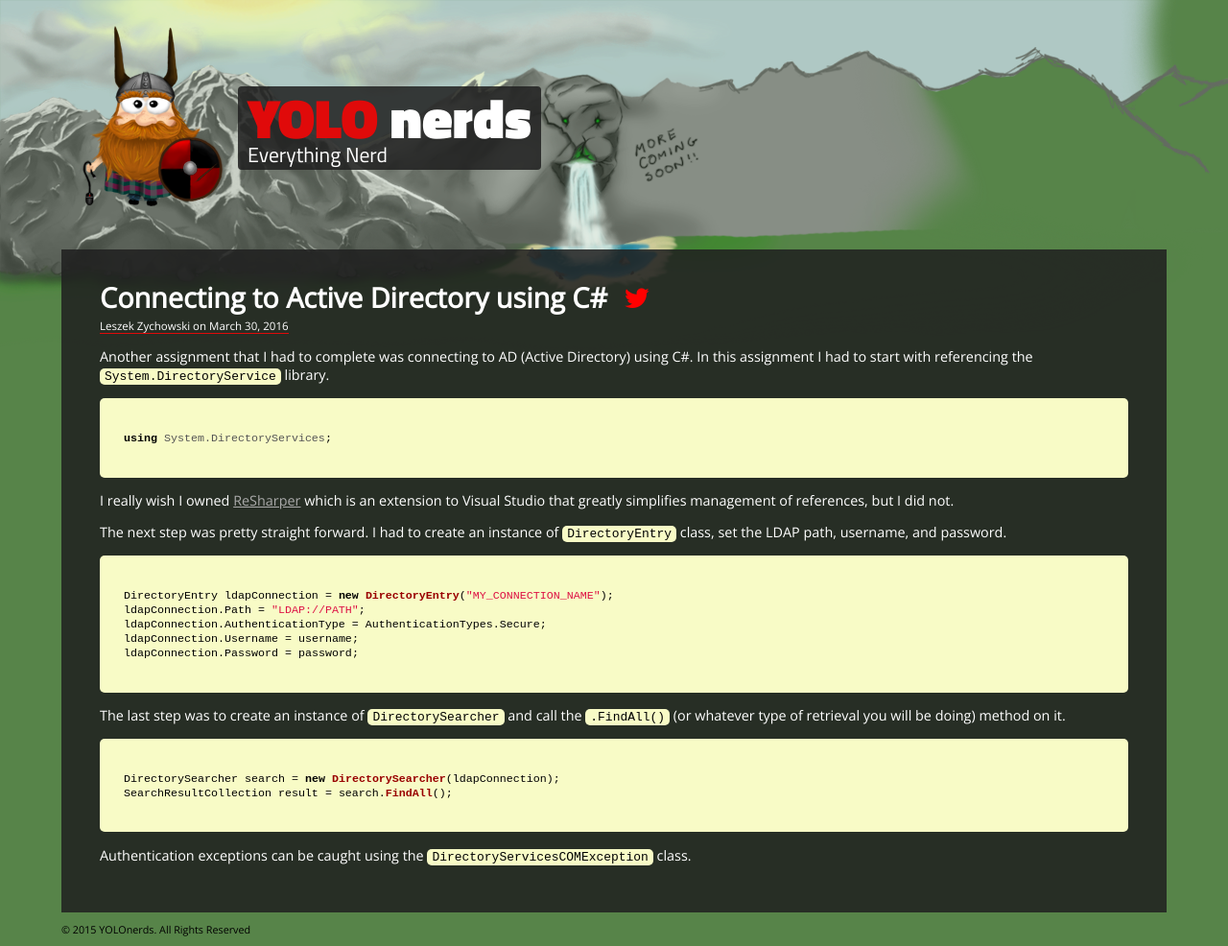
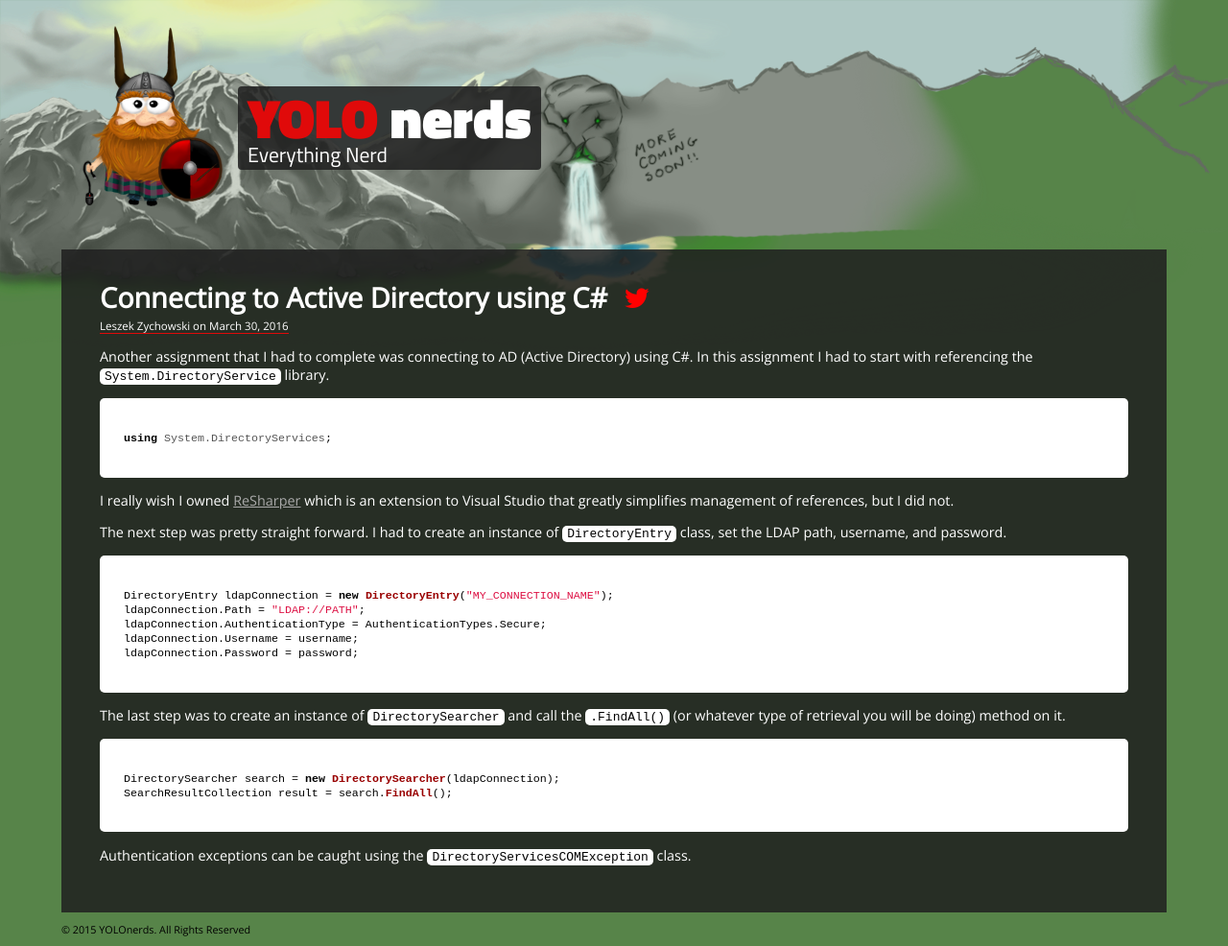
Before and after one commit to lzychowski/lzychowski.github.io, a Jekyll site: the page built from _posts/2016-03-30-Connecting-to-Active-Directory-using-CSharp.md, in a window 1280 px wide. Shown: the whole page at 96% size. Built offline with Jekyll 4.4.1, drawn with Linux system fonts in a browser that asks for light colours; nearby versions of some CDN libraries; comment, search, counter and statistics services are not loaded.

Commit message:
adjusted styles

```diff
--- a/_config.yml
+++ b/_config.yml
@@ -1,6 +1,6 @@
 # Conversion
 markdown: kramdown
-# highlighter: pygments
+# highlighter: rouge
 kramdown:
    input: GFM
    syntax_highlighter: rouge
--- a/assets/css/styles.css
+++ b/assets/css/styles.css
@@ -45,23 +45,6 @@ header {
 }
 header div:first-child {
   /* ANIMATION */
-}
-@keyframes roll {
-  0% {
-    transform: rotate(0deg);
-  }
-  25% {
-    transform: rotate(7deg);
-  }
-  50% {
-    transform: rotate(0);
-  }
-  75% {
-    transform: rotate(-7deg);
-  }
-  100% {
-    transform: rotate(0deg);
-  }
 }
 @media screen and (max-width: 620px) {
   header div:first-child {
@@ -178,7 +161,7 @@ main a:hover {
 }
 .article-container .highlighter-rouge {
   color: #000;
-  background-color: #F8FBC6;
+  background-color: #FFF;
   padding: 1px 5px;
   border-radius: 5px;
 }
--- a/assets/css/syntax.css
+++ b/assets/css/syntax.css
@@ -6,8 +6,10 @@
 	word-wrap: break-word;       /* Internet Explorer 5.5+ */
 }
 
-.highlight  { background: #F8FBC6; padding: 10px; }
-.highlighttable  { background: #F8FBC6; padding: 10px; }
+/*.highlight  { background: #F8FBC6; padding: 10px; }
+.highlighttable  { background: #F8FBC6; padding: 10px; }*/
+.highlight  { background: #FFF; padding: 10px; }
+.highlighttable  { background: #FFF; padding: 10px; }
 .highlight .lineno, .highlighttable .linenos { color: red }
 .highlight .c { color: #999988; font-style: italic } /* Comment */
 .highlight .err { color: #a61717; background-color: #e3d2d2 } /* Error */
```
Also changed, not shown: src/scss/styles.scss (+3 -19 lines).
